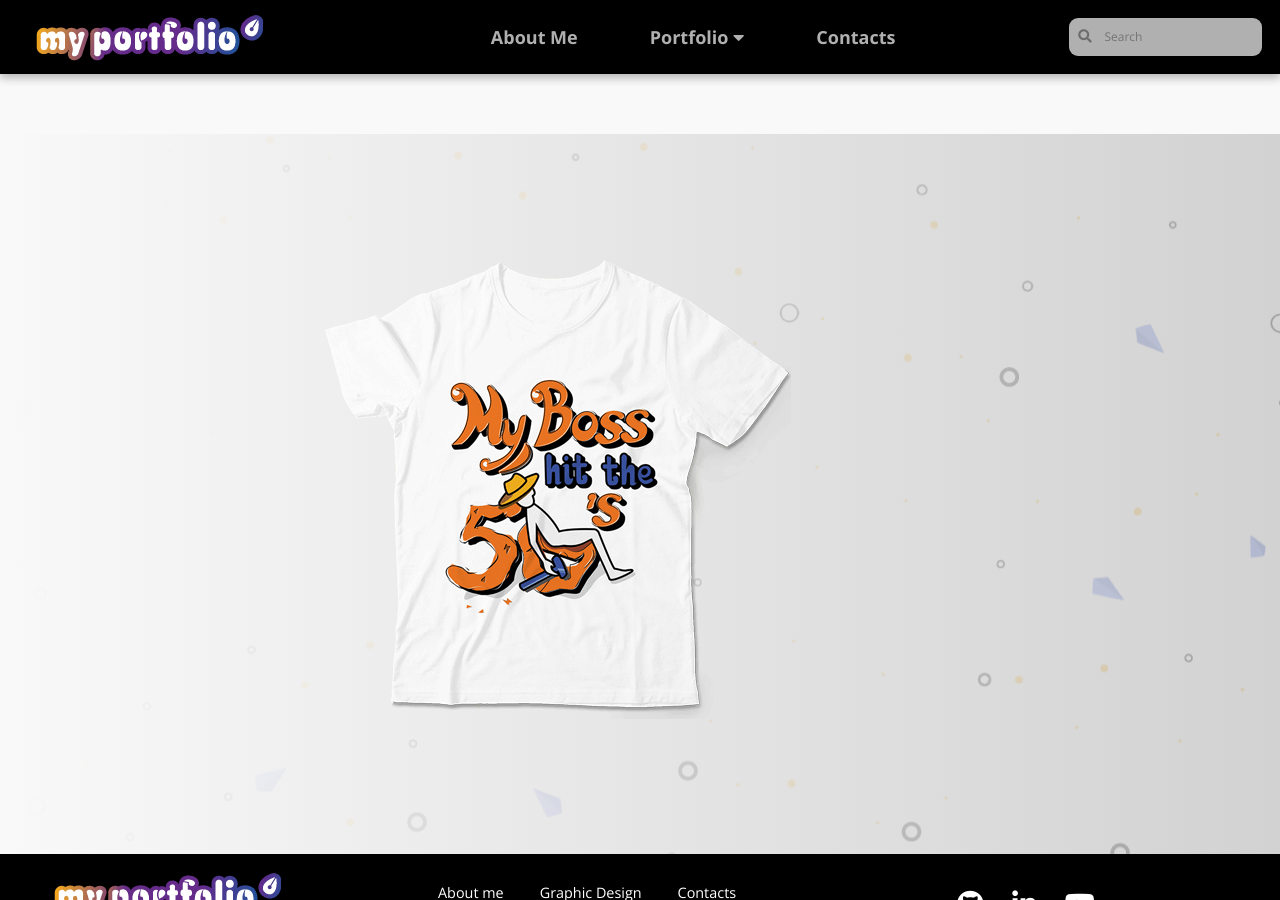
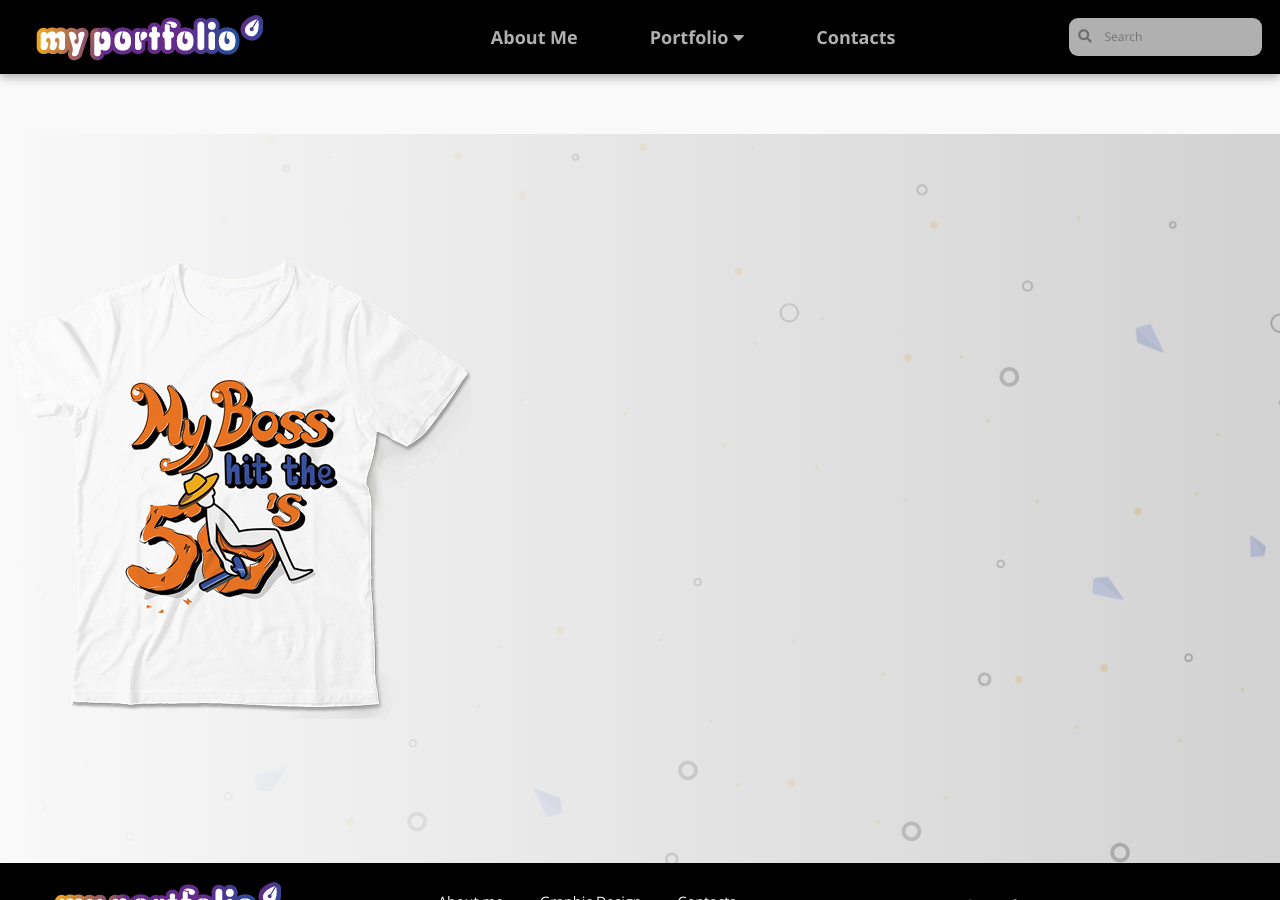
Before and after one commit to LiliyaMilanova/myportfolio, a Jekyll site: the page built from graphic-design-my-boss-illustration.html, in a window 1280 px wide and 900 px high, scrolled down 1702 px. Built offline with Jekyll 4.4.1, drawn with Linux system fonts in a browser that asks for light colours; nearby versions of some CDN libraries.

Commit message:
Update graphic-design-my-boss-illustration.html

```diff
--- a/graphic-design-my-boss-illustration.html
+++ b/graphic-design-my-boss-illustration.html
@@ -68,7 +68,7 @@ permalink: /portfolio/graphic-design/my-boss-illustration
 
 
             <section class="project-new-type">
-                <article class="simple-img">
+                <article class="img">
                     <img src="{{site.baseurl}}images/my-boss-illustation-t-shirt.png" alt="my-boss-illustation-t-shirt" title="T-Shirt">
                 </article>
            </section>
```
